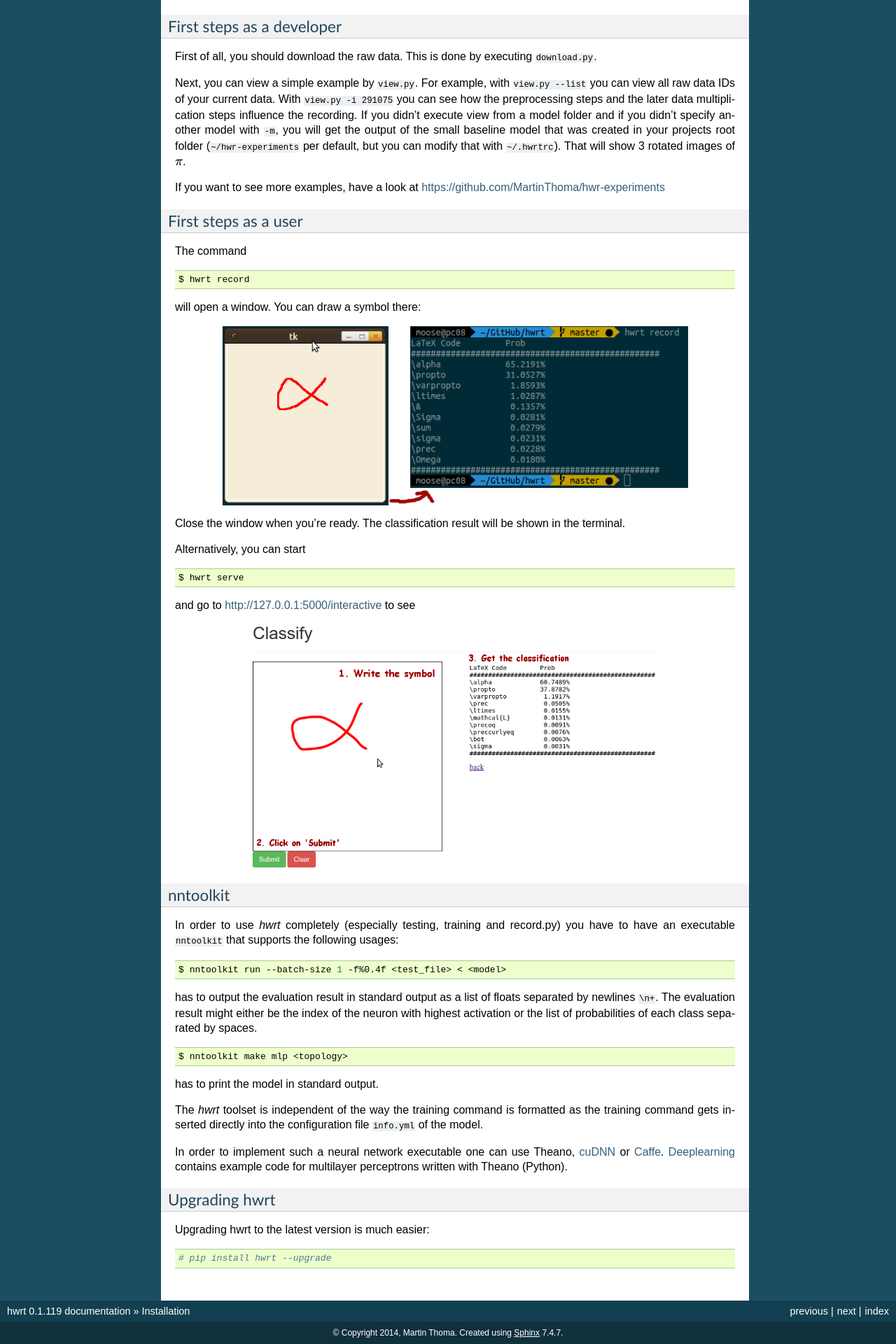
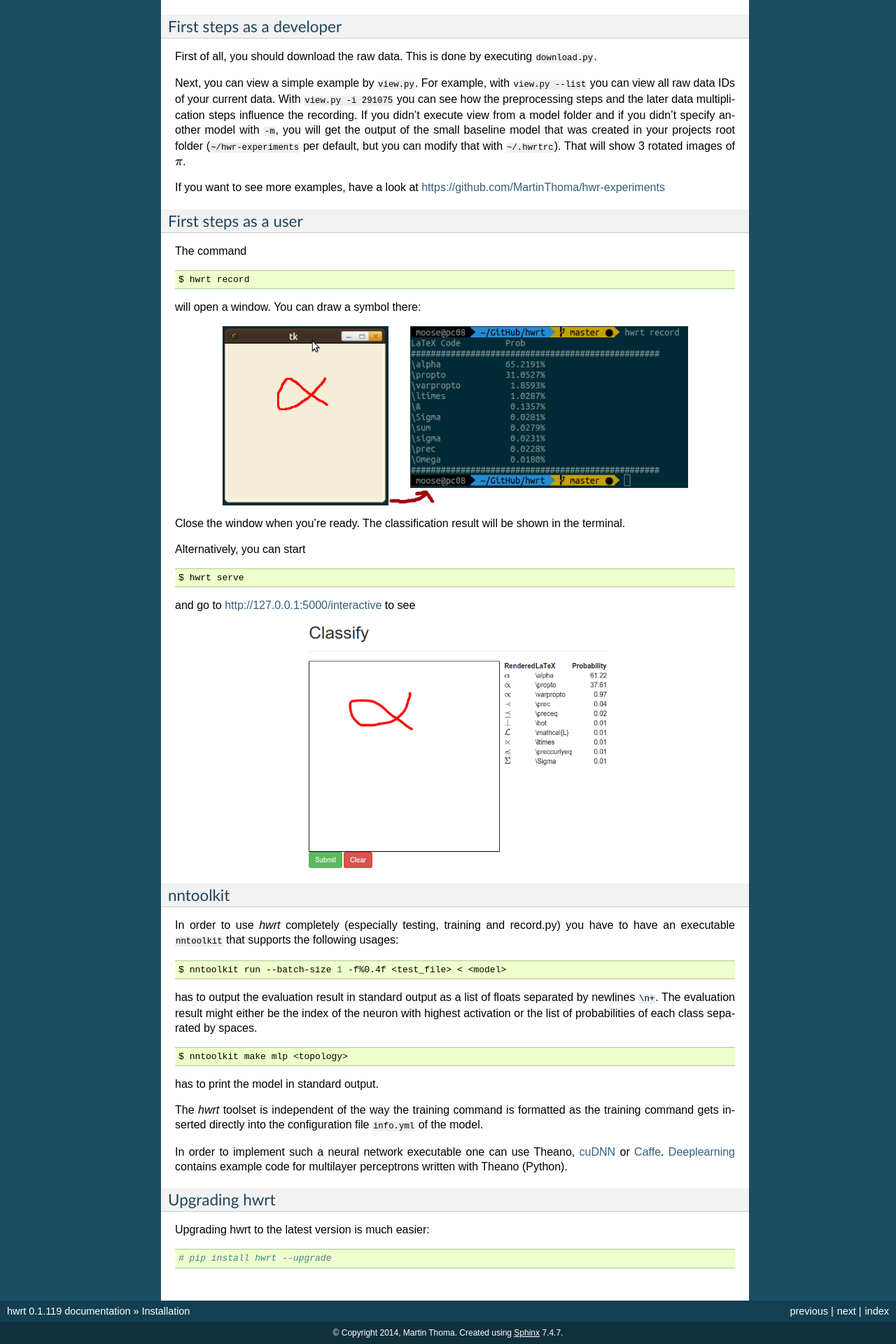
Before and after one commit to MartinThoma/hwrt, a Sphinx documentation site: the page built from docs/installation.rst, in a window 1280 px wide. Shown: the part 1169-3089 px from the top of the page at 70% size. Built offline with Sphinx 7.4.7, drawn with Linux system fonts in a browser that asks for light colours.

Commit message:
added browser UI

```diff
--- a/docs/installation.rst
+++ b/docs/installation.rst
@@ -126,7 +126,7 @@ Alternatively, you can start
 
 and go to http://127.0.0.1:5000/interactive to see
 
-.. image:: classify.png
+.. image:: browser-ui.png
     :height: 350px
     :align: center
     :alt: Browser interface
```
Also changed, not shown: docs/browser-ui.png (added), docs/classify.png (deleted).
